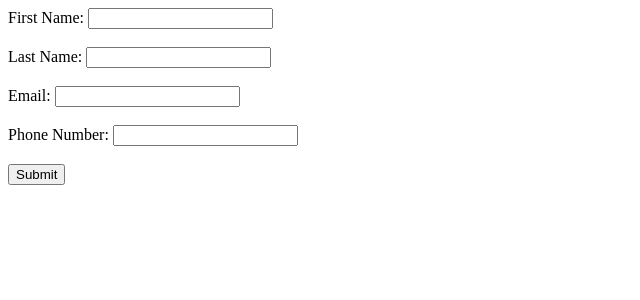
After one commit to alittlebitofit/djangoMoneyTest, a Django app: page /save-customer/ in a window 1280 px wide. The commit adds this page. Shown: the top 300 px of the page, without its empty margins (0-640 px from the left). Run offline with Django 5.2, Linux system fonts and the light colour scheme; some libraries are stand-ins or nearby versions.

Commit message:
tested front-end library for country flags in Customer form

```diff
--- a/core/settings.py
+++ b/core/settings.py
@@ -38,8 +38,9 @@ INSTALLED_APPS = [
     'django.contrib.messages',
     'django.contrib.staticfiles',
 
-    'djmoney',
-    'djangoMoneyTest',
+    'djmoney', # django-money package
+
+    'djangoMoneyTest', # myapp
 ]
 
 MIDDLEWARE = [
--- a/djangoMoneyTest/admin.py
+++ b/djangoMoneyTest/admin.py
@@ -1,5 +1,6 @@
 from django.contrib import admin
 
-from .models import Reservation
+from .models import Reservation, Customer
 
 admin.site.register(Reservation)
+admin.site.register(Customer)
--- /dev/null
+++ b/djangoMoneyTest/templates/djangoMoneyTest/customer_form.html
@@ -0,0 +1,59 @@
+<!DOCTYPE html>
+<html lang="en">
+<head>
+	<meta charset="UTF-8">
+	<meta name="viewport" content="width=device-width, initial-scale=1.0">
+	<title>Document</title>
+
+	<link rel="stylesheet" href="https://cdnjs.cloudflare.com/ajax/libs/intl-tel-input/17.0.19/css/intlTelInput.css">
+	<script src="https://cdnjs.cloudflare.com/ajax/libs/intl-tel-input/17.0.19/js/intlTelInput.min.js"></script>
+</head>
+<body>
+
+	<form action="{% url 'dmt:save-customer' %}" method="post" id="customer-form">
+		{% csrf_token %}
+		<label for="first_name">First Name:</label>
+		<input type="text" id="first_name" name="first_name" required><br><br>
+
+		<label for="last_name">Last Name:</label>
+		<input type="text" id="last_name" name="last_name" required><br><br>
+
+		<label for="email">Email:</label>
+		<input type="email" id="email" name="email" required><br><br>
+
+		<label for="phone_number">Phone Number:</label>
+		<input id="phone" type="tel" name="phone_number" required><br><br>
+
+		<input type="hidden" id="country" name="country">  <!-- Hidden country name field -->
+
+		<button type="submit">Submit</button>
+	</form>
+
+
+
+	<script>
+		const phoneInput = document.querySelector("#phone");
+		const countryInput = document.querySelector("#country");
+		const YOUR_TOKEN = '8b23fe3ac051fe';
+		const iti = intlTelInput(phoneInput, {
+			initialCountry: "auto",
+			geoIpLookup: function (callback) {
+				fetch(`https://ipinfo.io?token=${YOUR_TOKEN}`)
+					.then((resp) => resp.json())
+					.then((data) => callback(data.country))
+					.catch(() => callback("US"));
+			},
+			utilsScript: "https://cdnjs.cloudflare.com/ajax/libs/intl-tel-input/17.0.19/js/utils.js",
+		});
+
+		document.querySelector("#customer-form").addEventListener("submit", function (e) {
+			const fullNumber = iti.getNumber(); // Get the full international number
+			const countryData = iti.getSelectedCountryData(); // Get country details
+
+			phoneInput.value = fullNumber; // Store the full phone number
+			countryInput.value = countryData.name; // Store the country name
+		});
+	</script>
+
+</body>
+</html>
--- a/djangoMoneyTest/urls.py
+++ b/djangoMoneyTest/urls.py
@@ -5,4 +5,5 @@ app_name='dmt'
 
 urlpatterns = [
 	path('', views.index, name='index'),
+	path('save-customer/', views.save_customer, name='save-customer'),
 ]
--- a/djangoMoneyTest/views.py
+++ b/djangoMoneyTest/views.py
@@ -1,4 +1,7 @@
 from django.shortcuts import render
+from django.http import HttpResponse
+
+from .models import Customer
 from .forms import ReservationForm
 # from djmoney.settings import CURRENCY_CHOICES
 
@@ -12,3 +15,25 @@ def index(request):
 
 	form = ReservationForm()
 	return render(request, 'djangoMoneyTest/index.html', {'form': form})
+
+
+
+def save_customer(request):
+    if request.method == "POST":
+        first_name = request.POST.get('first_name')
+        last_name = request.POST.get('last_name')
+        email = request.POST.get('email')
+        phone_number = request.POST.get('phone_number')  # Full phone number with country code
+        country = request.POST.get('country')  # Country name
+
+        # Save to database
+        Customer.objects.create(
+            first_name=first_name,
+            last_name=last_name,
+            email=email,
+            phone_number=phone_number,
+            country=country
+        )
+
+        return HttpResponse("Customer saved successfully!")
+    return render(request, "djangoMoneyTest/customer_form.html")
```
Also changed, not shown: djangoMoneyTest/models.py (+10 -0 lines), djangoMoneyTest/templates/djangoMoneyTest/index.html (+20 -1 lines), db.sqlite3, djangoMoneyTest/migrations/0003_customer_alter_reservation_tip_currency.py (added).
